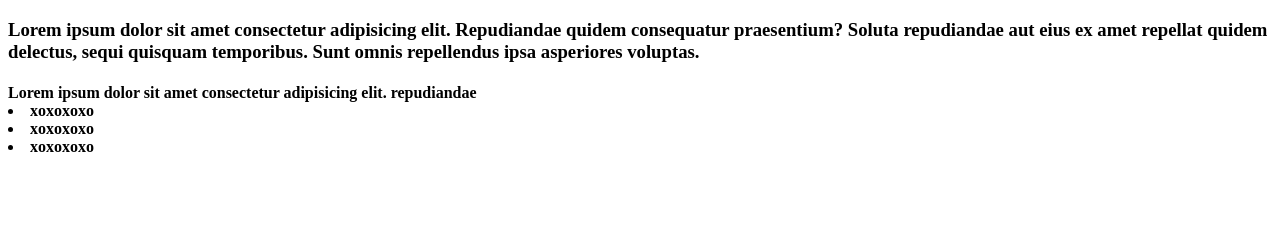
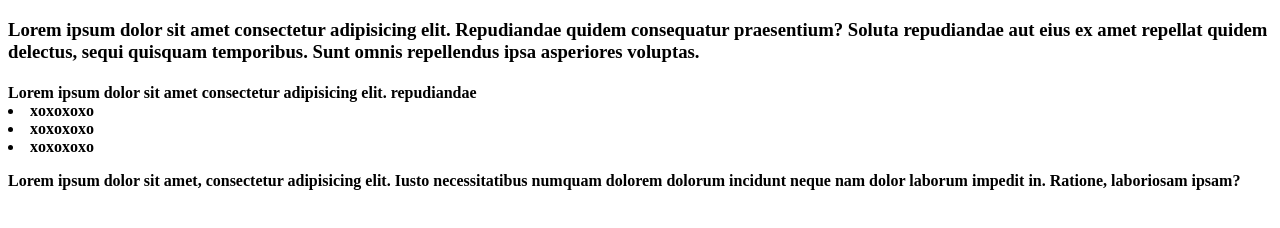
Before and after one commit to Nikhilwarang05/first-github-repo, a plain HTML site: page index.html in a window 1280 px wide. Drawn offline with Linux system fonts and the light colour scheme.

Commit message:
third commit

```diff
--- a/index.html
+++ b/index.html
@@ -14,6 +14,7 @@
     <li>xoxoxoxo</li>
     <li>xoxoxoxo</li>
     <li>xoxoxoxo</li>
+    <p>Lorem ipsum dolor sit amet, consectetur adipisicing elit. Iusto necessitatibus numquam dolorem dolorum incidunt neque nam dolor laborum impedit in. Ratione, laboriosam ipsam?</p>
 </body>
 
 </html>
```
